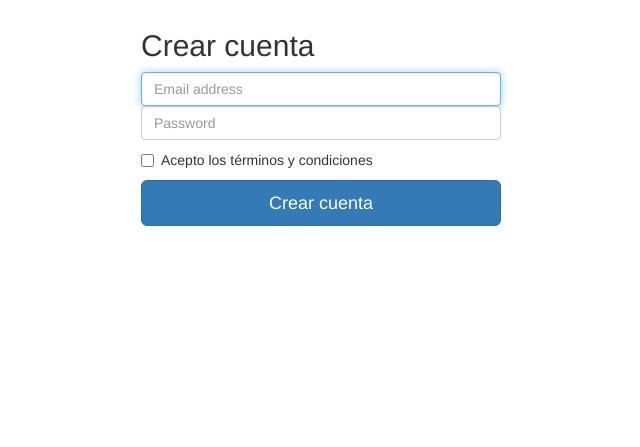
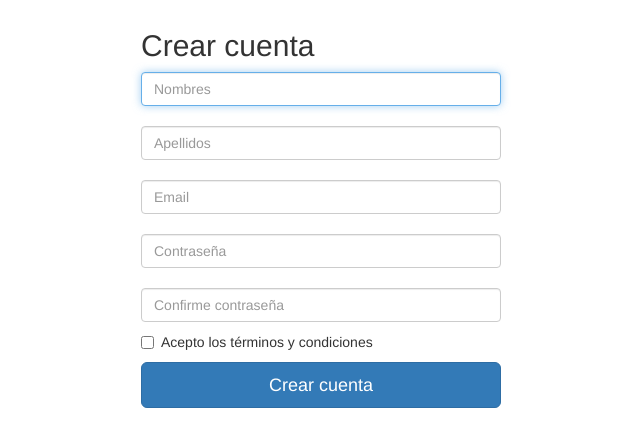
Before and after one commit to DiegoFernandoRuizS/smarttools8, a Django app: page /register/ in a window 1280 px wide. Shown: the part 51-498 px from the top of the page, without its empty margins (319-959 px from the left). Run offline with Django 3.2, Linux system fonts and the light colour scheme; some libraries are stand-ins or nearby versions.

Commit message:
Update register more fields

```diff
--- a/smarttools/web/templates/register.html
+++ b/smarttools/web/templates/register.html
@@ -7,30 +7,38 @@
 <div class="container">
     <div class="row">
         <div class="col-md-4">
-
         </div>
         <div class="col-md-4">
-            <form class="form-signin">
+            <form class="form-signup">
                 <h2 class="form-signin-heading">Crear cuenta</h2>
-                <label for="inputEmail" class="sr-only">Email address</label>
-                <input type="email" id="inputEmail" class="form-control" placeholder="Email address" required=""
-                       autofocus="">
-                <label for="inputPassword" class="sr-only">Password</label>
-                <input type="password" id="inputPassword" class="form-control" placeholder="Password" required="">
+                <label for="inputFirstName" class="sr-only">Nombres</label>
+                <input type="text" id="inputFirstName" class="form-control" placeholder="Nombres" required=""
+                       autofocus="true">
+                <br>
+                <label for="inputSurname" class="sr-only">Apellidos</label>
+                <input type="text" id="inputSurname" class="form-control" placeholder="Apellidos" required="">
+                <br>
+                <label for="inputEmail" class="sr-only">Email</label>
+                <input type="email" id="inputEmail" class="form-control" placeholder="Email" required="" autofocus="">
+                <br>
+                <label for="inputPassword" class="sr-only">Contraseña</label>
+                <input type="password" id="inputPassword" class="form-control" placeholder="Contraseña" required="">
+                <br>
+                <label for="inputPassword2" class="sr-only">Contraseña</label>
+                <input type="password" id="inputPassword2" class="form-control" placeholder="Confirme contraseña"
+                       required="">
                 <div class="checkbox">
                     <label>
-                        <input type="checkbox" value="remember-me"> Acepto los términos y condiciones
+                        <input type="checkbox" value="acepto-terminos" required="required"> Acepto los términos y
+                        condiciones
                     </label>
                 </div>
                 <button class="btn btn-lg btn-primary btn-block" type="submit">Crear cuenta</button>
             </form>
         </div>
         <div class="col-md-4">
-
         </div>
-
     </div>
-
 </div> <!-- /container -->
 
 
```
